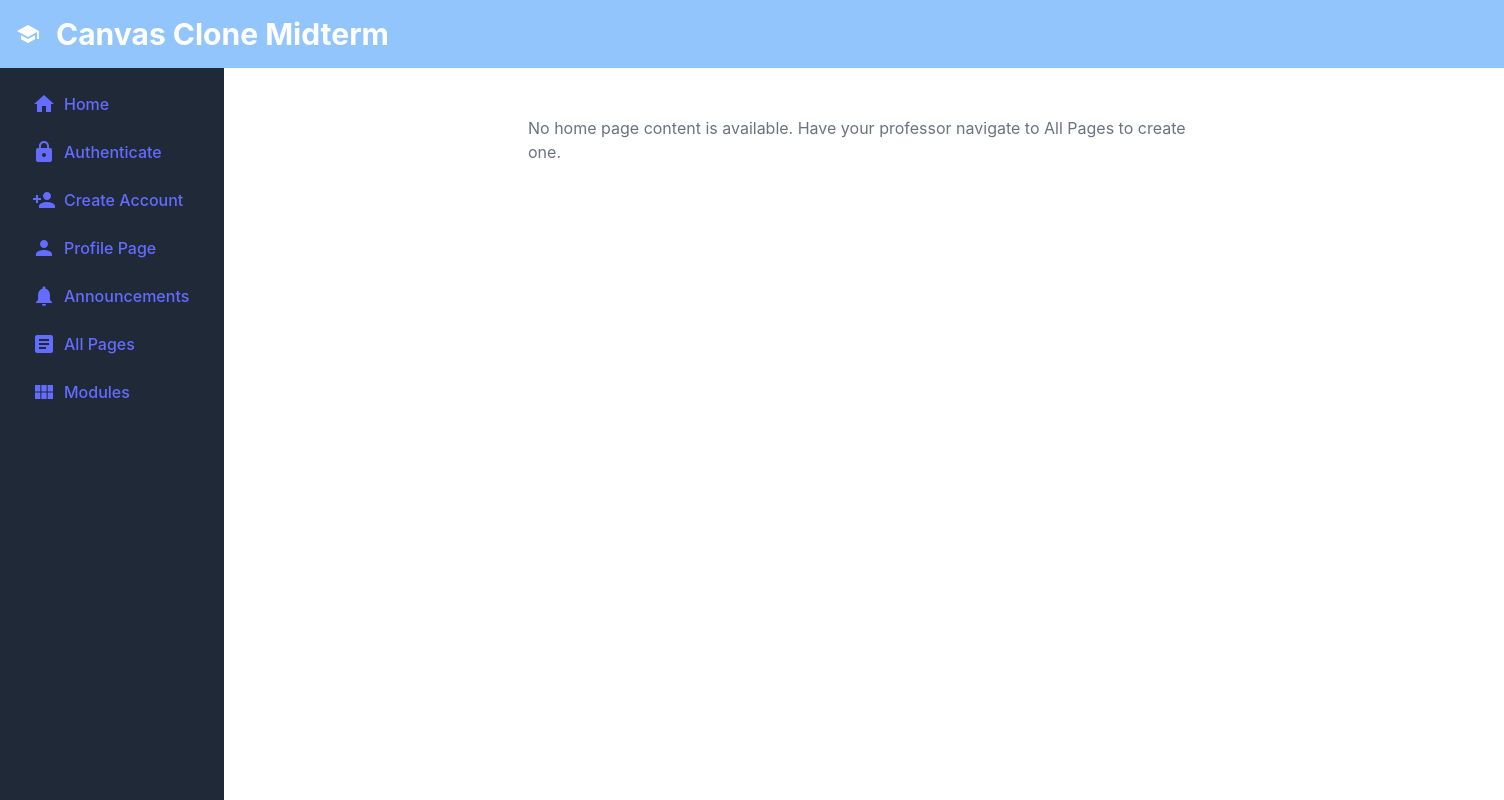
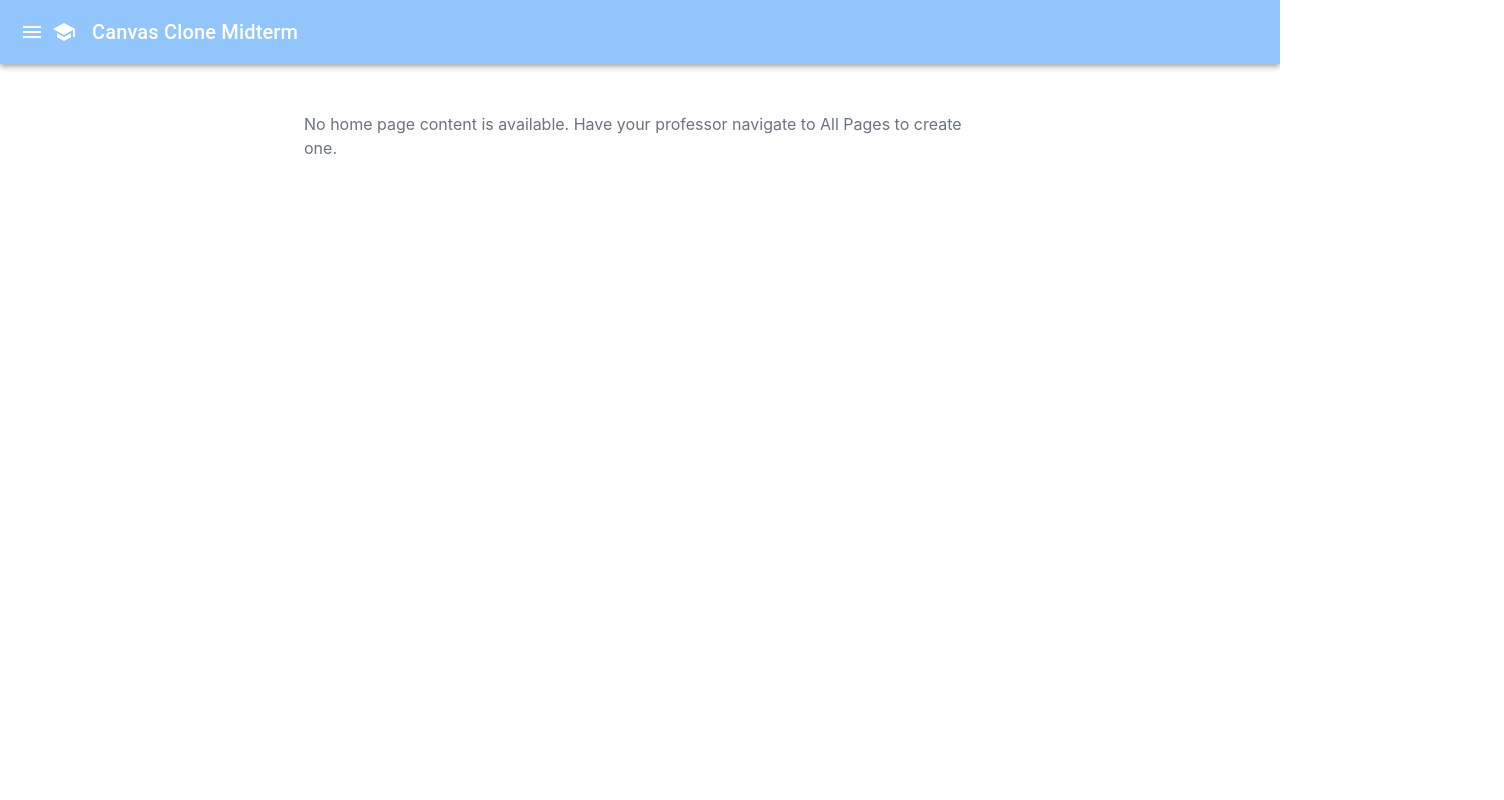
Before and after one commit to Jkamin0/canvasClone, a React (Vite) app: page / in a window 1280 px wide. Shown: the top 800 px of the page, 1504 px wide, since content can reach past the window. Built offline with nearby package versions, Linux system fonts and the light colour scheme.

Commit message:
refactor of navbar/header using mui per canvas announcement. Pushed logic out into contextProvider

```diff
--- a/src/components/layout/Header.jsx
+++ b/src/components/layout/Header.jsx
@@ -1,11 +1,28 @@
-import React from "react";
-import { School as SchoolIcon } from "@mui/icons-material";
+import React, { useContext } from "react";
+import { NavbarContext } from "../../context/NavbarContext";
+import { AppBar, Toolbar, IconButton, Typography } from "@mui/material";
+import MenuIcon from "@mui/icons-material/Menu";
+import SchoolIcon from "@mui/icons-material/School";
 
 export default function Header() {
+  const { toggleNavbar } = useContext(NavbarContext);
+
   return (
-    <header className="flex items-center bg-blue-300 p-4">
-      <SchoolIcon className="text-white mr-4" />
-      <h1 className="text-white text-3xl font-bold">Canvas Clone Midterm</h1>
-    </header>
+    <AppBar position="static">
+      <Toolbar className="bg-blue-300">
+        <IconButton
+          edge="start"
+          color="inherit"
+          aria-label="menu"
+          onClick={toggleNavbar}
+        >
+          <MenuIcon />
+        </IconButton>
+        <SchoolIcon className="text-white mr-4" />
+        <Typography variant="h6" component="div" sx={{ flexGrow: 1 }}>
+          Canvas Clone Midterm
+        </Typography>
+      </Toolbar>
+    </AppBar>
   );
 }
--- a/src/components/layout/Layout.jsx
+++ b/src/components/layout/Layout.jsx
@@ -2,13 +2,19 @@ import React from "react";
 import Header from "./Header";
 import Navbar from "./Navbar";
 import { Outlet } from "react-router-dom";
+import { useState } from "react";
 
 export default function Layout() {
+  const [isDrawerOpen, setIsDrawerOpen] = useState(false);
+
+  const toggleDrawer = () => {
+    setIsDrawerOpen(!isDrawerOpen);
+  };
   return (
     <div className="h-screen">
-      <Header />
+      <Header onMenuClick={toggleDrawer} />
       <div className="flex">
-        <Navbar />
+        <Navbar isDrawerOpen={isDrawerOpen} onClose={toggleDrawer} />
         <main className="p-4  w-screen">
           <Outlet />
         </main>
--- a/src/components/layout/Navbar.jsx
+++ b/src/components/layout/Navbar.jsx
@@ -1,4 +1,8 @@
+import React, { useContext } from "react";
 import { Link } from "react-router-dom";
+import { Drawer, IconButton } from "@mui/material";
+import CloseIcon from "@mui/icons-material/Close";
+import { NavbarContext } from "../../context/NavbarContext";
 import {
   Home as HomeIcon,
   Person as PersonIcon,
@@ -10,76 +14,84 @@ import {
 } from "@mui/icons-material";
 
 export default function Navbar() {
+  const { isOpen, toggleNavbar } = useContext(NavbarContext);
+
   return (
-    <div className="h-dvh w-56 bg-gray-800 text-white">
-      <nav className="flex flex-col p-4 space-y-2">
-        <ul className="space-y-2">
+    <Drawer anchor="left" open={isOpen} onClose={toggleNavbar}>
+      <div className="w-56 h-full bg-gray-800 text-white">
+        <div className="flex justify-start p-2">
+          <IconButton onClick={toggleNavbar}>
+            <CloseIcon />
+          </IconButton>
+        </div>
+        <nav className="flex flex-col p-4 space-y-4">
+          <ul className="space-y-4">
             <li>
               <Link
                 to="/"
-              className="py-2 px-4 rounded hover:bg-gray-700 flex items-center"
+                className="py-3 px-4 rounded hover:bg-gray-700 flex items-center"
               >
-              <HomeIcon className="mr-2" />
+                <HomeIcon className="mr-3" />
                 Home
               </Link>
             </li>
-
             <li>
               <Link
                 to="/login"
-              className="py-2 px-4 rounded hover:bg-gray-700 flex items-center"
+                className="py-3 px-4 rounded hover:bg-gray-700 flex items-center"
               >
-              <AuthenticateIcon className="mr-2" />
+                <AuthenticateIcon className="mr-3" />
                 Authenticate
               </Link>
             </li>
             <li>
               <Link
                 to="/register"
-              className="py-2 px-4 rounded hover:bg-gray-700 flex items-center"
+                className="py-3 px-4 rounded hover:bg-gray-700 flex items-center"
               >
-              <CreateAccountIcon className="mr-2" />
+                <CreateAccountIcon className="mr-3" />
                 Create Account
               </Link>
             </li>
             <li>
               <Link
                 to="/profile"
-              className="py-2 px-4 rounded hover:bg-gray-700 flex items-center"
+                className="py-3 px-4 rounded hover:bg-gray-700 flex items-center"
               >
-              <PersonIcon className="mr-2" />
+                <PersonIcon className="mr-3" />
                 Profile Page
               </Link>
             </li>
             <li>
               <Link
                 to="/announcements"
-              className="py-2 px-4 rounded hover:bg-gray-700 flex items-center"
+                className="py-3 px-4 rounded hover:bg-gray-700 flex items-center"
               >
-              <AnnouncementsIcon className="mr-2" />
+                <AnnouncementsIcon className="mr-3" />
                 Announcements
               </Link>
             </li>
             <li>
               <Link
                 to="/pages"
-              className="py-2 px-4 rounded hover:bg-gray-700 flex items-center"
+                className="py-3 px-4 rounded hover:bg-gray-700 flex items-center"
               >
-              <PagesIcon className="mr-2" />
+                <PagesIcon className="mr-3" />
                 All Pages
               </Link>
             </li>
             <li>
               <Link
                 to="/modules"
-              className="py-2 px-4 rounded hover:bg-gray-700 flex items-center"
+                className="py-3 px-4 rounded hover:bg-gray-700 flex items-center"
               >
-              <ModulesIcon className="mr-2" />
+                <ModulesIcon className="mr-3" />
                 Modules
               </Link>
             </li>
           </ul>
         </nav>
       </div>
+    </Drawer>
   );
 }
--- a/src/components/layout/Router.jsx
+++ b/src/components/layout/Router.jsx
@@ -12,10 +12,12 @@ import Layout from "./Layout";
 import HomePage from "../../pages/PageTypes/HomePage";
 import ProtectedRoute from "../common/ProtectedRoute";
 import LoginContextProvider from "../../context/LoginContext";
+import { NavbarContextProvider } from "../../context/NavbarContext";
 
 const AppRoutes = () => {
   return (
     <LoginContextProvider>
+      <NavbarContextProvider>
         <Router>
           <Routes>
             <Route path="/" element={<Layout />}>
@@ -49,6 +51,7 @@ const AppRoutes = () => {
             </Route>
           </Routes>
         </Router>
+      </NavbarContextProvider>
     </LoginContextProvider>
   );
 };
--- /dev/null
+++ b/src/context/NavbarContext.jsx
@@ -0,0 +1,40 @@
+import React, { createContext, useContext, useState, useEffect } from "react";
+import { useApi } from "../api/apiV3";
+
+export const NavbarContext = createContext({
+  isOpen: false,
+  toggleNavbar: () => {},
+});
+
+export const NavbarContextProvider = ({ children }) => {
+  const navbarApi = useApi("navbarState");
+  const [isOpen, setIsOpen] = useState(false);
+
+  // Load the initial state from local storage
+  useEffect(() => {
+    const fetchNavbarState = async () => {
+      const navbarData = await navbarApi.getAll();
+      if (navbarData.length > 0) {
+        setIsOpen(navbarData[0].isOpen);
+      } else {
+        // Initialize state if it doesn't exist
+        await navbarApi.create({ id: "navbar", isOpen: false });
+      }
+    };
+
+    fetchNavbarState();
+  }, []);
+
+  const toggleNavbar = async () => {
+    const newIsOpen = !isOpen;
+    setIsOpen(newIsOpen);
+    // Update the value in local storage
+    await navbarApi.update("navbar", { isOpen: newIsOpen });
+  };
+
+  return (
+    <NavbarContext.Provider value={{ isOpen, toggleNavbar }}>
+      {children}
+    </NavbarContext.Provider>
+  );
+};
```
Lines whose indentation alone changed are shown as unchanged.
